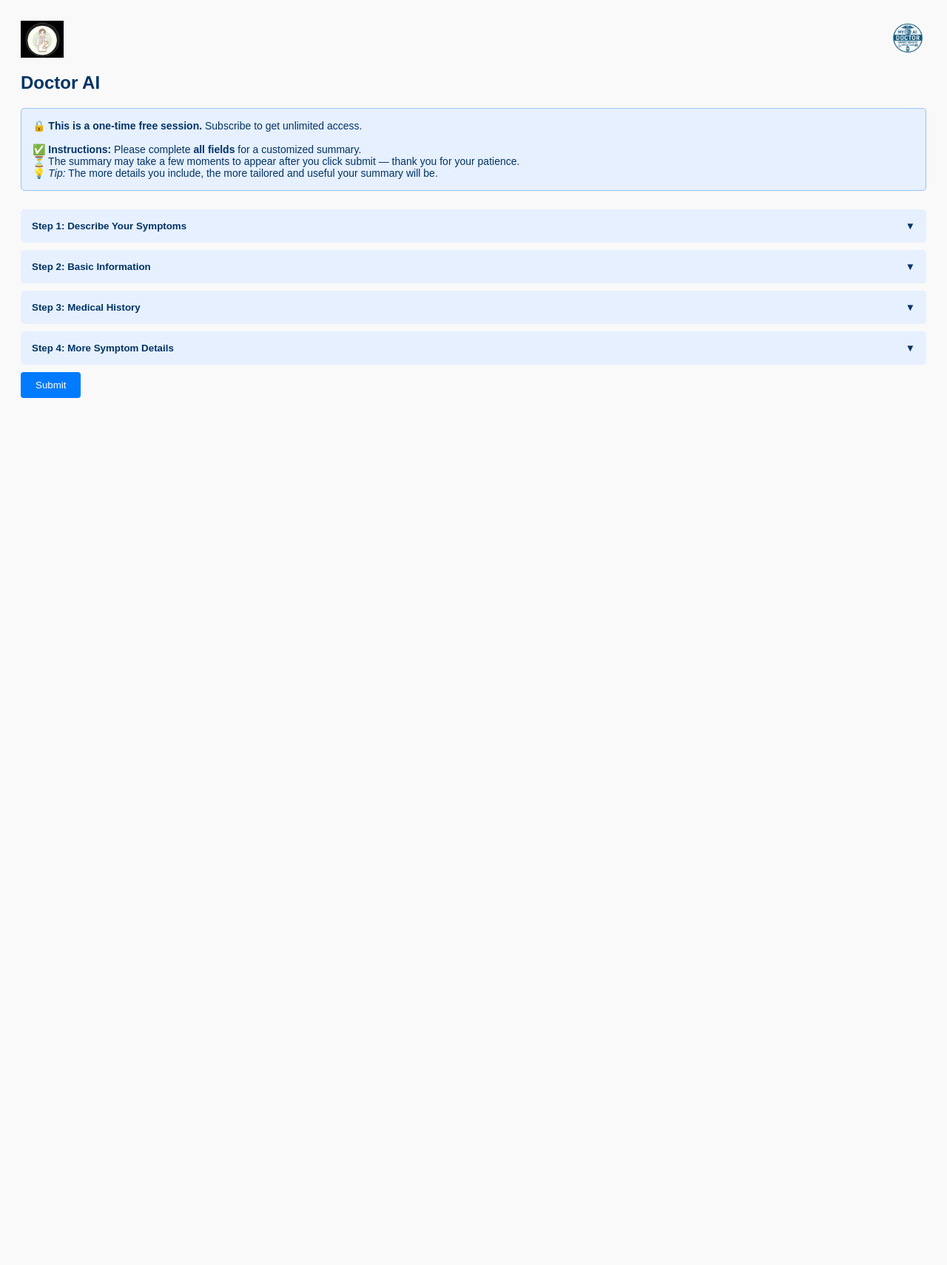
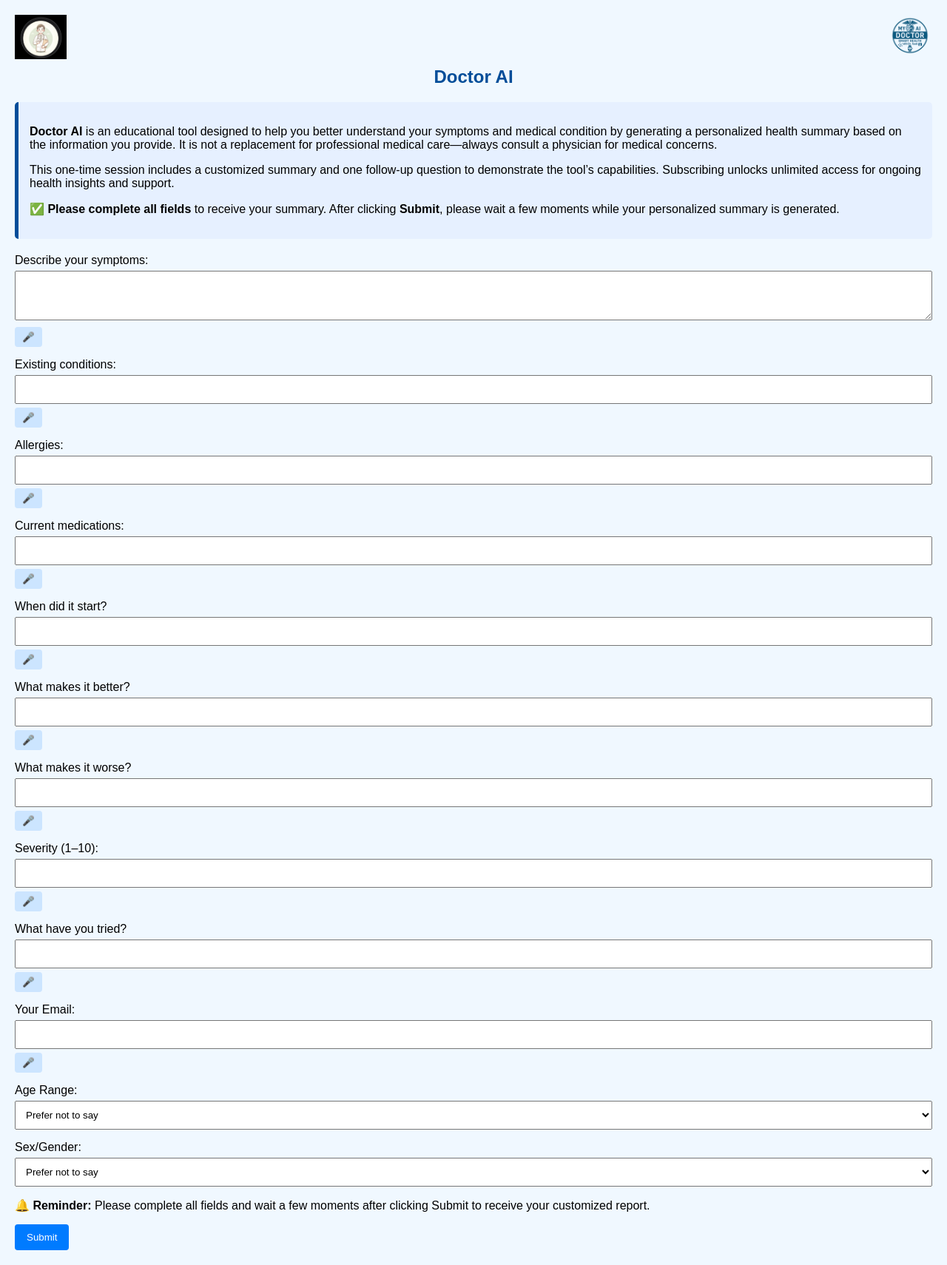
Before and after one commit to Asaabmd/doctor-ai, a Flask app: page / in a window 1280 px wide. Shown: the whole page at 74% size. Before the commit the page ends 538 px from the top, so only its background shows below. Run offline with Flask 3, Linux system fonts and the light colour scheme.

Commit message:
Add working version of Doctor AI with voice input and subscription logic

```diff
--- a/app.py
+++ b/app.py
@@ -141,11 +141,11 @@ def followup():
 def webhook():
     event = request.get_json()
 
-    if not event or "event" not in event or "email" not in event:
-        return jsonify({"status": "ignored", "reason": "missing data"}), 400
+    if not event or "event_name" not in event or "email" not in event:
+        return jsonify({"status": "ignored", "reason": "missing event_name or email"}), 400
 
-    email = event["email"].lower()
-    event_type = event["event"]
+    event_type = event.get("event_name", "").lower()
+    email = event.get("email", "").strip().lower()
 
     try:
         with open(SUBSCRIPTION_FILE, "r") as f:
--- a/templates/index.html
+++ b/templates/index.html
@@ -7,121 +7,155 @@
   <style>
     body {
       font-family: Arial, sans-serif;
-      background-color: #f9f9f9;
-      padding: 20px;
+      margin: 20px;
+      background-color: #f0f8ff;
     }
-    h2 {
-      color: #003366;
+
+    .header {
+      display: flex;
+      justify-content: space-between;
+      align-items: center;
     }
-    .accordion {
-      background-color: #e6f0ff;
-      color: #003366;
-      cursor: pointer;
-      padding: 15px;
-      width: 100%;
-      border: none;
-      outline: none;
-      text-align: left;
-      transition: 0.4s;
-      border-radius: 5px;
-      margin-top: 10px;
-      font-weight: bold;
+
+    .header img:first-child {
+      float: left;
     }
-    .accordion:after {
-      content: '\25BC';
+
+    .header img:last-child {
       float: right;
     }
-    .accordion.active:after {
-      content: "\25B2";
+
+    .header img {
+      height: 60px;
     }
-    .panel {
-      padding: 10px 15px;
-      background-color: white;
-      display: none;
-      overflow: hidden;
+
+    h2 {
+      text-align: center;
+      color: #004d99;
+      margin-top: 10px;
+    }
+
+    .info-box {
+      background-color: #e6f0ff;
+      border-left: 5px solid #004d99;
+      padding: 15px;
+      margin-bottom: 20px;
       border-radius: 5px;
-      border: 1px solid #cce0ff;
     }
-    .notice {
-      background-color: #e6f0ff;
-      border: 1px solid #99c2ff;
-      color: #003366;
-      padding: 15px;
+
+    .section {
       margin-bottom: 15px;
-      border-radius: 5px;
-      font-size: 14px;
     }
-    .mic-icon {
+
+    textarea, input, select {
+      width: 100%;
+      padding: 10px;
+      margin-top: 5px;
+      box-sizing: border-box;
+    }
+
+    .mic-button {
+      margin-top: 5px;
+      background-color: #cce5ff;
+      border: none;
+      border-radius: 4px;
+      padding: 6px 10px;
       cursor: pointer;
-      margin-left: 8px;
     }
+
     .submit-btn {
       background-color: #007bff;
       color: white;
-      padding: 10px 20px;
+      padding: 10px 16px;
       border: none;
       border-radius: 4px;
       cursor: pointer;
-      margin-top: 10px;
     }
+
     .submit-btn:hover {
       background-color: #0056b3;
     }
+
     .modal {
-      background-color: #e6f0ff;
+      background: #e6f0ff;
       border: 1px solid #99c2ff;
       padding: 20px;
       border-radius: 6px;
       margin-top: 20px;
     }
-    textarea, input, select {
-      width: 100%;
-      padding: 10px;
-      margin: 8px 0;
-      box-sizing: border-box;
+  </style>
+
+  <script>
+    document.addEventListener("DOMContentLoaded", () => {
+      const inputs = Array.from(document.querySelectorAll("input, select, textarea"));
+      inputs.forEach((el, idx) => {
+        el.addEventListener("keydown", function(e) {
+          if (e.key === "Enter" && !e.shiftKey) {
+            e.preventDefault();
+            const next = inputs[idx + 1];
+            if (next) next.focus();
+          }
+        });
+      });
+    });
+
+    function startDictation(button) {
+      const field = button.previousElementSibling;
+      const recognition = new (window.SpeechRecognition || window.webkitSpeechRecognition)();
+      recognition.lang = 'en-US';
+      recognition.onresult = function(event) {
+        field.value += event.results[0][0].transcript;
+        field.focus();
+      };
+      recognition.start();
     }
-    .logo {
-      float: right;
-      height: 50px;
-    }
-    .doctor-img {
-      float: left;
-      height: 50px;
-    }
-    .clearfix {
-      overflow: auto;
-    }
-  </style>
+  </script>
 </head>
 <body>
 
-  <div class="clearfix">
-    <img src="{{ url_for('static', filename='doctor.jpeg') }}" class="doctor-img" alt="Doctor Image">
-    <img src="{{ url_for('static', filename='logo.png') }}" class="logo" alt="Logo">
+  <div class="header">
+    <img src="/static/doctor.jpeg" alt="Doctor">
+    <img src="/static/logo.png" alt="Logo">
   </div>
 
   <h2>Doctor AI</h2>
 
-  <div class="notice">
-    🔒 <strong>This is a one-time free session.</strong> Subscribe to get unlimited access.
-    <br><br>
-    ✅ <strong>Instructions:</strong> Please complete <strong>all fields</strong> for a customized summary.
-    <br>⏳ The summary may take a few moments to appear after you click submit — thank you for your patience.
-    <br>💡 <em>Tip:</em> The more details you include, the more tailored and useful your summary will be.
+  <div class="info-box">
+    <p><strong>Doctor AI</strong> is an educational tool designed to help you better understand your symptoms and medical condition by generating a personalized health summary based on the information you provide. It is not a replacement for professional medical care—always consult a physician for medical concerns.</p>
+
+    <p>This one-time session includes a customized summary and one follow-up question to demonstrate the tool’s capabilities. Subscribing unlocks unlimited access for ongoing health insights and support.</p>
+
+    <p>✅ <strong>Please complete all fields</strong> to receive your summary. After clicking <strong>Submit</strong>, please wait a few moments while your personalized summary is generated.</p>
   </div>
 
   <form method="POST">
-    <input type="hidden" name="use_count" value="{{ use_count }}">
 
-    <button type="button" class="accordion">Step 1: Describe Your Symptoms</button>
-    <div class="panel">
-      <label for="symptoms">Describe your symptoms:</label>
-      <textarea name="symptoms" required></textarea>
-      <span class="mic-icon">🎤</span>
-    </div>
+    {% for field, label in [
+      ('symptoms', 'Describe your symptoms:'),
+      ('existing_conditions', 'Existing conditions:'),
+      ('allergies', 'Allergies:'),
+      ('medications', 'Current medications:'),
+      ('onset', 'When did it start?'),
+      ('better', 'What makes it better?'),
+      ('worse', 'What makes it worse?'),
+      ('severity', 'Severity (1–10):'),
+      ('treatments', 'What have you tried?'),
+      ('email', 'Your Email:')
+    ] %}
+      <div class="section">
+        <label for="{{ field }}">{{ label }}</label>
+        {% if field == 'symptoms' %}
+          <textarea name="{{ field }}" rows="3" required></textarea>
+        {% elif field == 'email' %}
+          <input type="email" name="{{ field }}" required>
+        {% else %}
+          <input type="text" name="{{ field }}">
+        {% endif %}
+        <button type="button" class="mic-button" onclick="startDictation(this)">🎤</button>
+      </div>
+    {% endfor %}
 
-    <button type="button" class="accordion">Step 2: Basic Information</button>
-    <div class="panel">
+    <div class="section">
       <label for="age_range">Age Range:</label>
       <select name="age_range">
         <option value="skip">Prefer not to say</option>
@@ -131,7 +165,9 @@
         <option value="41-60">41–60</option>
         <option value="61+">61+</option>
       </select>
-      <br>
+    </div>
+
+    <div class="section">
       <label for="sex">Sex/Gender:</label>
       <select name="sex">
         <option value="skip">Prefer not to say</option>
@@ -141,56 +177,22 @@
       </select>
     </div>
 
-    <button type="button" class="accordion">Step 3: Medical History</button>
-    <div class="panel">
-      <label for="existing_conditions">Existing conditions:</label>
-      <input type="text" name="existing_conditions">
-      <label for="allergies">Allergies:</label>
-      <input type="text" name="allergies">
-      <label for="medications">Current medications:</label>
-      <input type="text" name="medications">
-    </div>
-
-    <button type="button" class="accordion">Step 4: More Symptom Details</button>
-    <div class="panel">
-      <label for="onset">When did it start?</label>
-      <input type="text" name="onset">
-      <label for="better">What makes it better?</label>
-      <input type="text" name="better">
-      <label for="worse">What makes it worse?</label>
-      <input type="text" name="worse">
-      <label for="severity">Severity (1–10):</label>
-      <input type="text" name="severity">
-      <label for="treatments">What have you tried?</label>
-      <input type="text" name="treatments">
-    </div>
-
+    <p><strong>🔔 Reminder:</strong> Please complete all fields and wait a few moments after clicking Submit to receive your customized report.</p>
     <button type="submit" class="submit-btn">Submit</button>
   </form>
 
   {% if response %}
     <div class="modal">
-      <strong>Doctor AI Summary:</strong>
+      <strong style="font-size: 18px;">Doctor AI Summary:</strong>
       <p>{{ response | safe }}</p>
+
       <form method="POST" action="/followup">
         <label for="followup">Have a follow-up question?</label>
         <textarea name="followup" rows="2" placeholder="Ask your follow-up..." required></textarea>
-        <br>
         <button class="submit-btn" type="submit">Submit Follow-up Question</button>
       </form>
     </div>
   {% endif %}
 
-  <script>
-    const acc = document.getElementsByClassName("accordion");
-    for (let i = 0; i < acc.length; i++) {
-      acc[i].addEventListener("click", function () {
-        this.classList.toggle("active");
-        const panel = this.nextElementSibling;
-        panel.style.display = panel.style.display === "block" ? "none" : "block";
-      });
-    }
-  </script>
-
 </body>
 </html>
```
